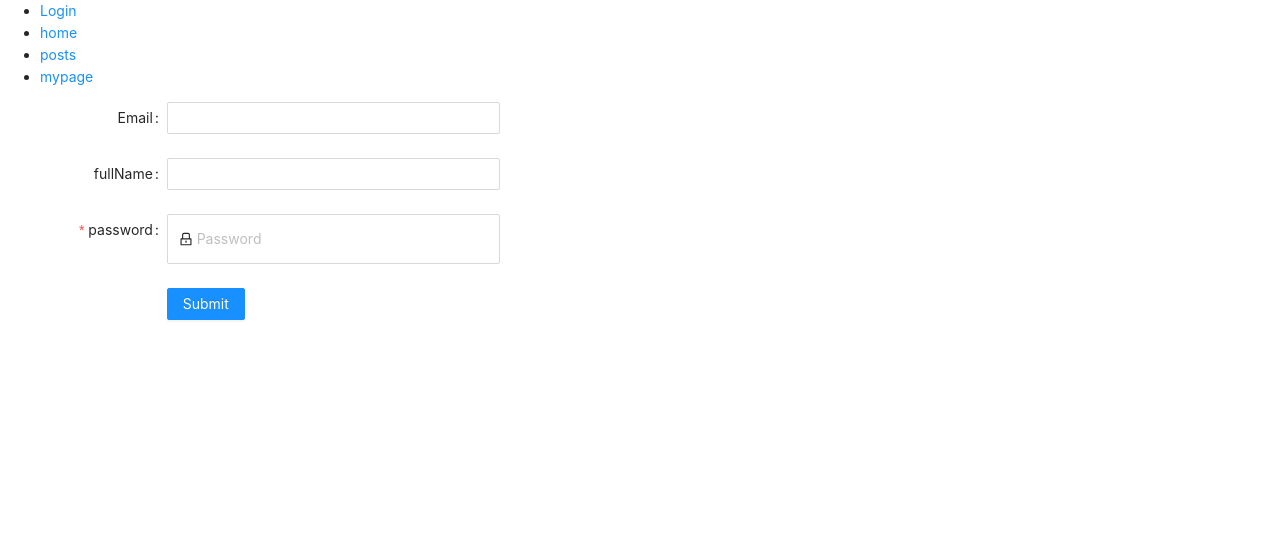
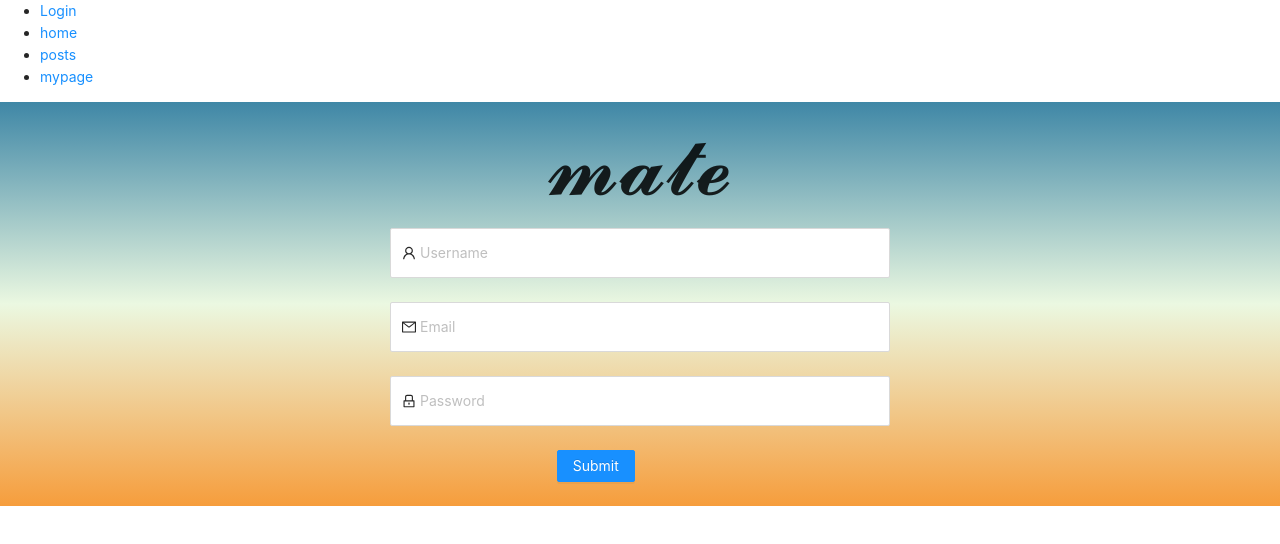
Before and after one commit to minsu-zip/mate-react, a React (Create React App) app: page /register in a window 1280 px wide. Shown: the top 544 px of the page. Built offline with nearby package versions, Linux system fonts and the light colour scheme.

Commit message:
chore : sign up 을 sign in 과 유사한 코드로 처리 및 Email Outlined 추가

```diff
--- a/src/components/SignUp/index.css
+++ b/src/components/SignUp/index.css
@@ -1,3 +1,40 @@
+.main_title {
+  font-size: 80px;
+  text-align: center;
+}
 .registerForm {
-  width: 300px;
+  max-width: auto;
+  max-height: auto;
+  display: flex;
+  flex-direction: column;
+  justify-content: center;
+  align-items: center;
+  background: linear-gradient(#3f87a6, #ebf8e1, #f69d3c);
 }
+.login-form-forgot {
+}
+.ant-col-rtl .login-form-forgot {
+}
+.login-form-button {
+  width: 100%;
+}
+
+.ant-input-affix-wrapper {
+  width: 500px;
+}
+
+.ant-input-affix-wrapper {
+  height: 50px;
+}
+
+.ant-btn-lg {
+  margin: 0px 0px 30px 0px;
+}
+
+.signup-form-href {
+  font-weight: bold;
+}
+
+.login-form-bottom {
+  text-align: center;
+}
--- a/src/components/SignUp/index.js
+++ b/src/components/SignUp/index.js
@@ -1,6 +1,6 @@
 import { Form, Input, InputNumber, Button } from 'antd'
 import './index.css'
-import { UserOutlined, LockOutlined } from '@ant-design/icons'
+import { UserOutlined, LockOutlined, MailOutlined } from '@ant-design/icons'
 import PostSignUp from '@api/PostSignUp'
 const layout = {
   labelCol: {
@@ -38,27 +38,42 @@ const Register = () => {
       validateMessages={validateMessages}
       className="registerForm"
     >
+      <div class="main_title">𝓶𝓪𝓽𝓮</div>
       <Form.Item
-        name={['user', 'email']}
-        label="Email"
+        name="username"
         rules={[
           {
-            type: 'email',
+            required: true,
+            message: 'Please input your Username!',
           },
         ]}
       >
-        <Input />
-      </Form.Item>
-      <Form.Item name={['user', 'fullName']} label="fullName">
-        <Input />
+        <Input
+          prefix={<UserOutlined className="site-form-item-icon" />}
+          placeholder="Username"
+        />
       </Form.Item>
       <Form.Item
-        name={['user', 'password']}
-        label="password"
+        name="Email"
         rules={[
           {
             required: true,
-            message: 'Please input your password!',
+            message: 'Please input your Email!',
+          },
+        ]}
+      >
+        <Input
+          prefix={<MailOutlined className="site-form-item-icon" />}
+          type="email"
+          placeholder="Email"
+        />
+      </Form.Item>
+      <Form.Item
+        name="password"
+        rules={[
+          {
+            required: true,
+            message: 'Please input your Password!',
           },
         ]}
       >
@@ -68,6 +83,7 @@ const Register = () => {
           placeholder="Password"
         />
       </Form.Item>
+
       <Form.Item wrapperCol={{ ...layout.wrapperCol, offset: 8 }}>
         <Button type="primary" htmlType="submit">
           Submit
```
